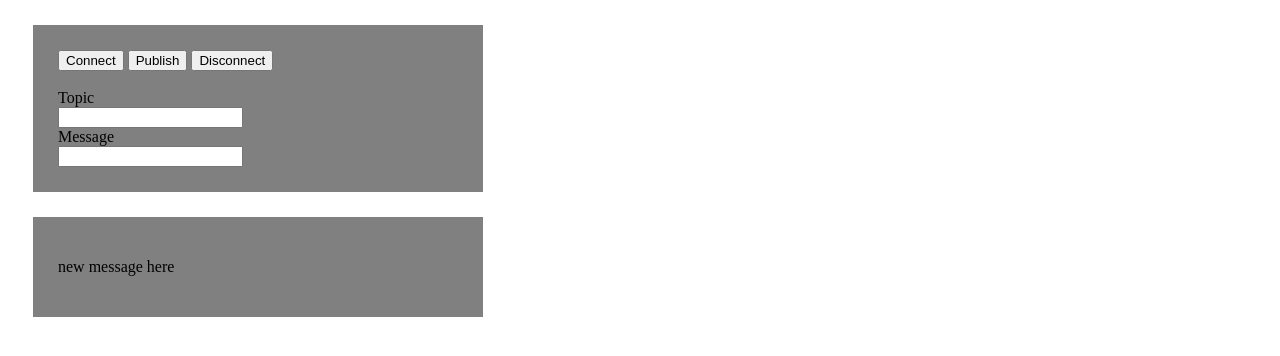
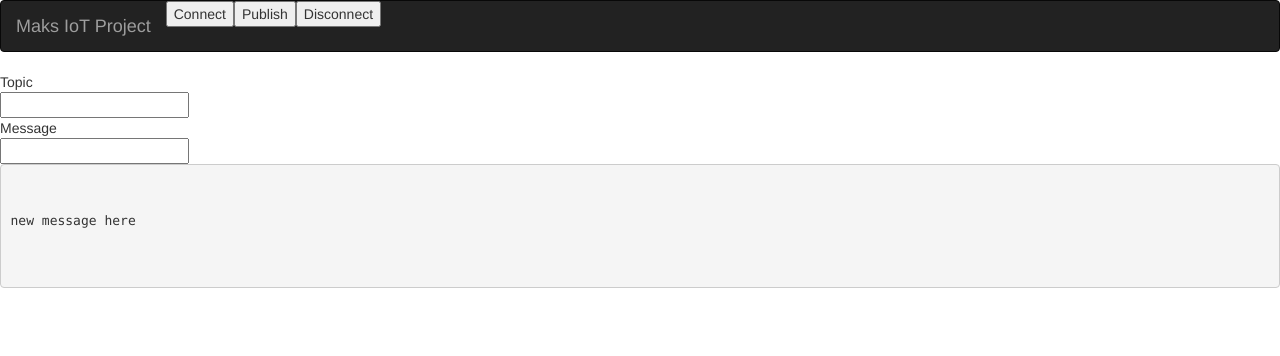
Before and after one commit to Maks-Drzezdzon/Raspberry-pie-cloud-server, a plain HTML site: page MQTT/index.html in a window 1280 px wide. Drawn offline with nearby package versions, Linux system fonts and the light colour scheme.

Commit message:
layout update

```diff
--- a/MQTT/index.html
+++ b/MQTT/index.html
@@ -1,41 +1,52 @@
 <!DOCTYPE html>
 
 <html>
-    <head>
-    <style>
-    div {
-		background-color: grey;
-		width: 400px;
-		border: 25px grey;
-		padding: 25px;
-  		margin: 25px;
-    }
-    </style>
+<head>
+	<title>MQTT Project</title>
+    <meta name="format-detection">
+    <meta name="msapplication-tap-highlight">
+    <meta name="viewport" content="user-scalable=no, initial-scale=1, maximum-scale=1, minimum-scale=1, width=device-width">
+	<link rel="stylesheet" href="https://maxcdn.bootstrapcdn.com/bootstrap/3.4.0/css/bootstrap.min.css">
+	<script src="https://ajax.googleapis.com/ajax/libs/jquery/3.3.1/jquery.min.js"></script>
+  	<script src="https://maxcdn.bootstrapcdn.com/bootstrap/3.4.0/js/bootstrap.min.js"></script>
+
+</head>
+<body>
 
 
-        <meta name="format-detection" content="telephone=no">
-        <meta name="msapplication-tap-highlight" content="no">
-        <meta name="viewport" content="user-scalable=no, initial-scale=1, maximum-scale=1, minimum-scale=1, width=device-width">
-		<title>MQTT Project</title>
-    </head>
+<nav class="navbar navbar-inverse">
+	<div class="container-fluid">
 
-    <body>
-   		<div>
-        <button id = "connect" >Connect</button>
-        <button id = "publish" >Publish</button>
-        <button id = "disconnect" >Disconnect</button></br></br>
+				<!--navigation bar -->
+				<div class = "navbar-header">
+					<!--logo-->
+					<a = href="https://github.com/Maksthorn/Raspberry-pie-cloud-server" class="navbar-brand">Maks IoT Project</a>
+				</div>
+
+				<!-- items on navigation bar-->
+				<div>
+					<ul class="nav navbar-nav">
+        				<li><button id = "connect" >Connect</button></li>
+        				<li><button id = "publish" >Publish</button></li>
+        				<li><button id = "disconnect" >Disconnect</button></li>
+        			</ul>
+        		</div>
+
+    </div><!-- close fluid-container -->
+</nav><!-- close navbar -->
+
         Topic</br>
         <input type ="text" id = "topicToPublishTo"></br>
         Message</br>
         <input type ="text" id = "messageToPublishTo">
-        <!-- include link to js files required -->
-        <script type="text/javascript" src="paho-mqtt.js" ></script>
+
+        <pre><!--preformated text tag puts a container around message text area-->
+        <p id="message_sent">new message here</p>
+		</pre>
+
+		<!-- include link to js files required -->
+		<script type="text/javascript" src="paho-mqtt.js" ></script>
         <!--This is a reference to the Paho Javascript client side browser based library-->
-		</div>
-		<div>
-        <p id="message_sent">new message here</p>
-		</div>
         <script type="text/javascript" src="MQTTbrowserConn_PubForHive.js"></script>
-
-    </body>
+</body>
 </html>
```
Also changed, not shown: MQTT/MQTTbrowserConn_PubForHive.js (line endings or trailing spaces), MQTT/images/DIT-Logo.png (added).
